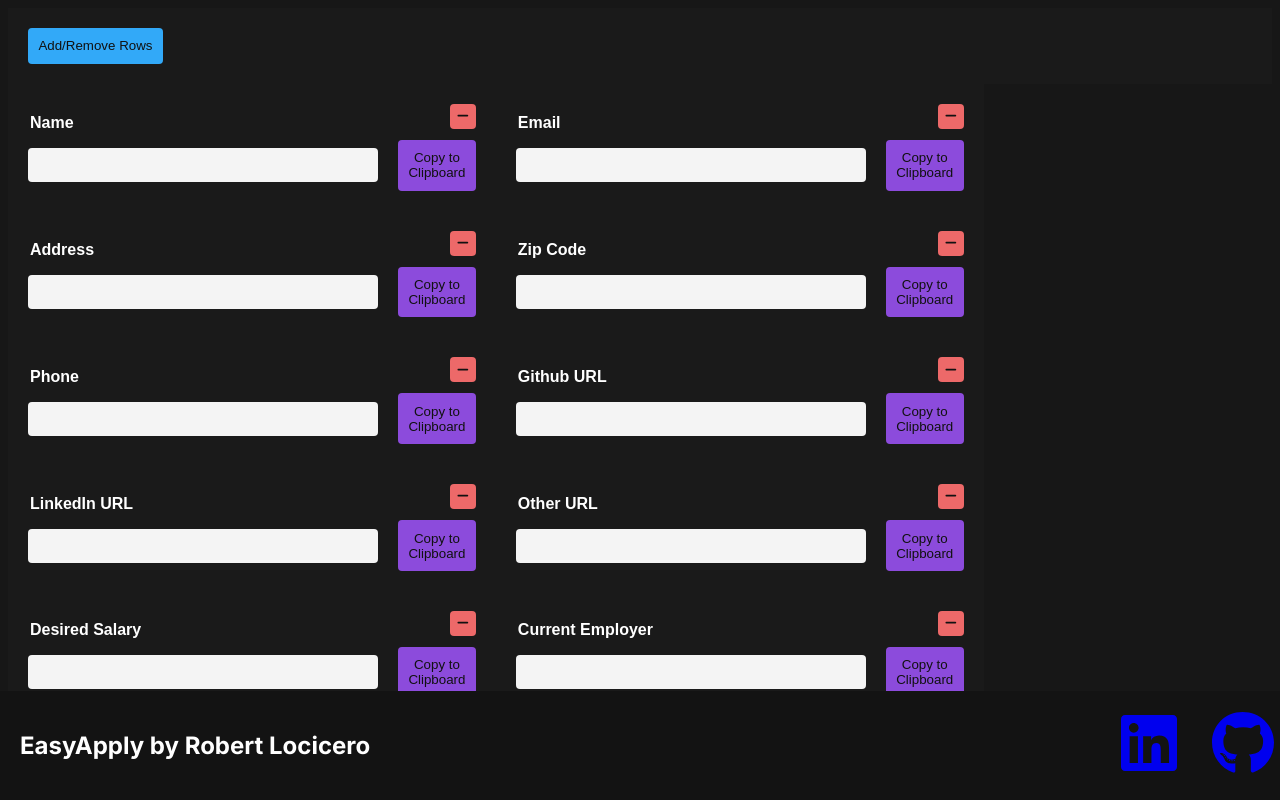
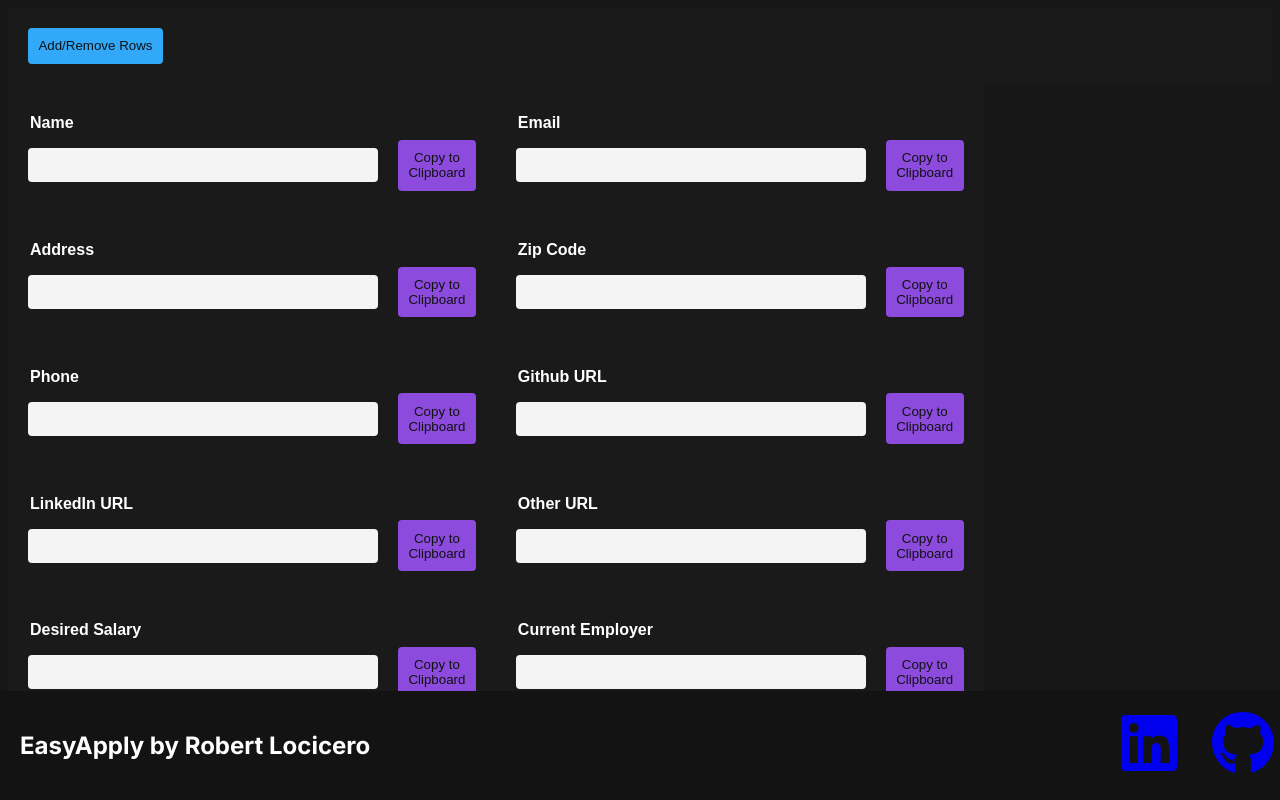
Before and after one commit to Robert-LC/EasyApply, a Next.js app in the folder easy-apply/: page / in a window 1280 px wide. Built offline with nearby package versions, Linux system fonts and the light colour scheme.

Commit message:
Implement EditContext on Entry and AddRemoveRowsButton

```diff
--- a/easy-apply/src/app/components/EntriesList/Entry/entry.module.css
+++ b/easy-apply/src/app/components/EntriesList/Entry/entry.module.css
@@ -17,9 +17,6 @@
     transition: opacity 0.3s ease;
 }
 
-.entry:hover .removeButton {
-    opacity: 1;
-}
 
 /* .entry:hover {
     background-color: #2a2a2a;
--- a/easy-apply/src/app/components/EntriesList/Entry/entry.tsx
+++ b/easy-apply/src/app/components/EntriesList/Entry/entry.tsx
@@ -1,10 +1,13 @@
 "use client"
-import React from 'react';
+import React, { useContext } from 'react';
+import { EditContext } from '../../../../contexts/editContext';
 import styles from './entry.module.css';
 import EntryTextBox from './EntryTextBox/entryTextBox';
 import TitleTextBox from '../../TitleTextBox/titleTextBox';
 import ClipboardButton from '../ClipboardButton/clipboardButton';
 import RemoveEntryButton from './RemoveEntryButton/removeEntryButton';
+
+
 
 interface EntryProps {
     id: string;
@@ -13,6 +16,7 @@ interface EntryProps {
 
 const Entry: React.FC<EntryProps> = ({ id, title }) => {
     const [textValue, setTextValue] = React.useState('');
+    const { isEditing } = useContext(EditContext);
 
     return (
         <div id={`Entry-${id}`} className={styles.entry}>
@@ -21,7 +25,7 @@ const Entry: React.FC<EntryProps> = ({ id, title }) => {
                 <EntryTextBox textValue={textValue} setTextValue={setTextValue}/>
             </div>
             <div className={styles.buttonContainer}>
-                <div>
+                <div style={{ visibility: isEditing ? 'visible' : 'hidden' }}>
                     <RemoveEntryButton />
                 </div>
                 <ClipboardButton textValue={textValue} />
--- a/easy-apply/src/app/components/Toolbar/AddRemoveRowsButton/addRemoveRowsButton.tsx
+++ b/easy-apply/src/app/components/Toolbar/AddRemoveRowsButton/addRemoveRowsButton.tsx
@@ -1,4 +1,6 @@
-import React from 'react';
+"use client";
+import React, { useContext } from 'react';
+import { EditContext } from '../../../../contexts/editContext';
 import styles from './addRemoveRowsButton.module.css';
 
 /**
@@ -6,7 +8,7 @@ import styles from './addRemoveRowsButton.module.css';
  * where entries can be added or removed
  */
 const AddRemoveRowsButton: React.FC = () => {
-    const [isEditing, setIsEditing] = React.useState(false);
+    const { isEditing, setIsEditing } = useContext(EditContext);
 
     const handleAddRemoveButtonClick = () => {
         setIsEditing(true);
--- a/easy-apply/src/app/page.tsx
+++ b/easy-apply/src/app/page.tsx
@@ -1,14 +1,20 @@
+"use client";
 import React from "react";
 import styles from "./page.module.css";
 import EntriesList from "./components/EntriesList/entriesList";
 import Footer from "./components/Footer/footer";
 import Toolbar from "./components/Toolbar/toolbar";
+import EditContextProvider from "../contexts/editContext";
 
 export default function Home() {
+  const [isEditing, setIsEditing] = React.useState(false);
+
   return (
     <div className={styles.appContainer}>
-      <Toolbar />
-      <EntriesList />
+      <EditContextProvider>
+        <Toolbar />
+        <EntriesList />
+      </EditContextProvider>
       <Footer />
     </div>
   );
```
